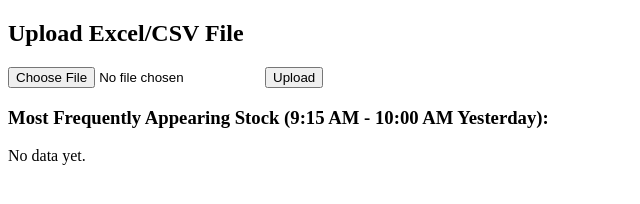
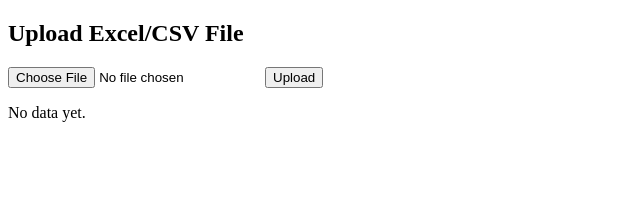
Before and after one commit to k-prabin/webpage, a plain HTML site: page index.html in a window 1280 px wide. Shown: the whole page, without its empty margins (0-640 px from the left). Drawn offline with nearby package versions, Linux system fonts and the light colour scheme.

Commit message:
Update index.html

```diff
--- a/index.html
+++ b/index.html
@@ -12,7 +12,7 @@
     <input type="file" id="fileInput">
     <button onclick="processFile()">Upload</button>
 
-    <h3>Most Frequently Appearing Stock (9:15 AM - 10:00 AM Yesterday):</h3>
+
     <p id="result">No data yet.</p>
 
     <script>
```
